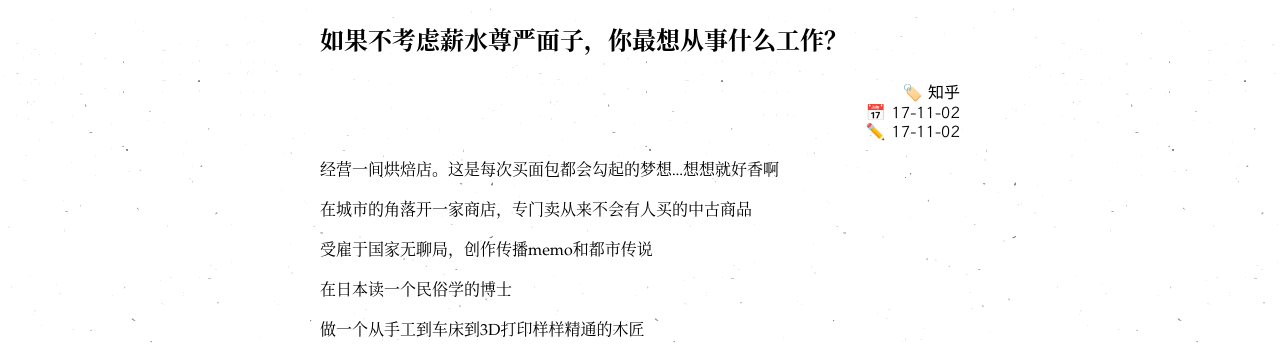
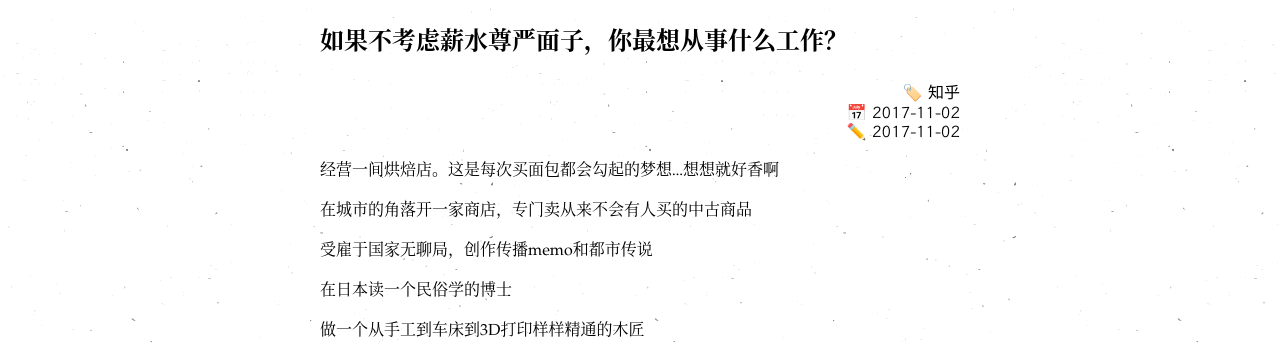
Before and after one commit to venhow/feeshy.github.io, a Jekyll site: the page built from prose/_posts/2017-11-02-for-a-living.md, in a window 1280 px wide. Shown: the part 164-509 px from the top of the page. Built offline with Jekyll 4.4.1, drawn with Linux system fonts in a browser that asks for light colours; some web fonts are replaced; Markdown is read by kramdown in place of the engine named in the settings.

```diff
--- a/_config.yml
+++ b/_config.yml
@@ -17,7 +17,7 @@ theme: less-style-please # if you are using GitHub Pages, change it to remote_th
 
 theme_config:
   appearance: "auto" # can be "light", "dark" or "auto"
-  date_format: "%y-%m-%d" # customize how date is formatted
+  date_format: "%Y-%m-%d" # customize how date is formatted
   show_description: false # show blog description in home page
 
 sass:
```
